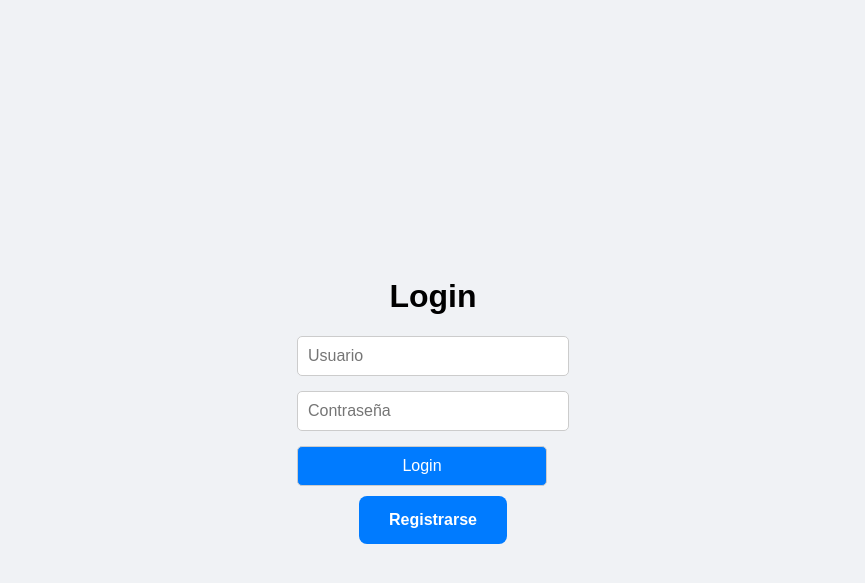
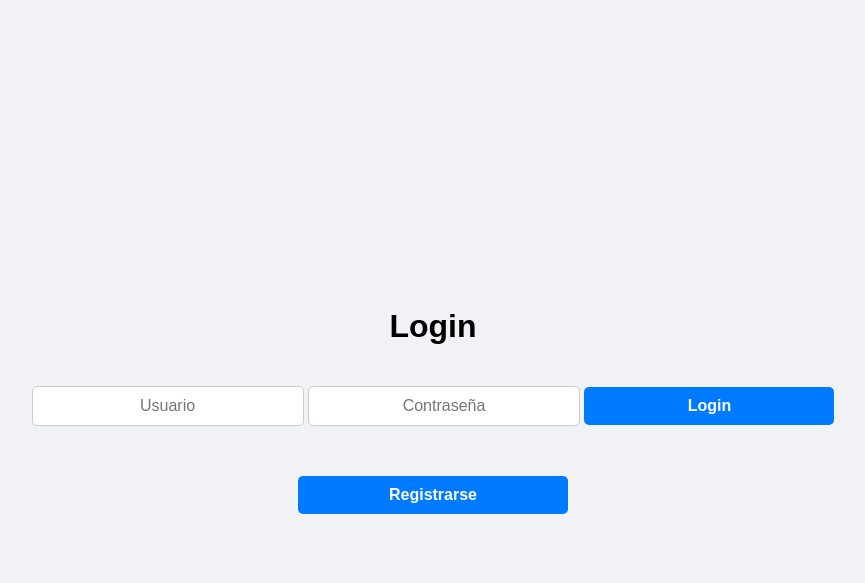
Before and after one commit to DravenJr/Proyecto_reservas, a Django app: template auth_service/api/templates/api/index.html in a window 1280 px wide. Shown: the top 583 px of the page, without its empty margins (207-1072 px from the left). Run offline with Django 4.2, Linux system fonts and the light colour scheme; the template is opened without the code that fills it, so the values that code supplies are empty.

Commit message:
Mensaje descriptivo del cambio

```diff
--- a/auth_service/api/templates/api/index.html
+++ b/auth_service/api/templates/api/index.html
@@ -15,42 +15,33 @@
             background-color: #f0f2f5;
         }
 
-        .buttons, .login-form {
+        .form-container {
             display: flex;
             flex-direction: column;
-            gap: 15px;
+            align-items: center;
+            gap: 20px;
         }
 
-        a.button {
-            text-decoration: none;
-            background-color: #007BFF;
-            color: white;
-            padding: 15px 30px;
-            border-radius: 8px;
-            font-weight: bold;
-            text-align: center;
-            transition: background-color 0.3s;
-        }
-
-        a.button:hover {
-            background-color: #0056b3;
-        }
-
-        input, button {
+        input, button, a.button {
             padding: 10px;
             border-radius: 5px;
             border: 1px solid #ccc;
             font-size: 16px;
             width: 250px;
+            text-align: center;
         }
 
-        button {
+        button, a.button {
             background-color: #007BFF;
             color: white;
+            text-decoration: none;
+            font-weight: bold;
             cursor: pointer;
+            transition: background-color 0.3s;
+            border: none;
         }
 
-        button:hover {
+        button:hover, a.button:hover {
             background-color: #0056b3;
         }
 
@@ -61,21 +52,20 @@
     </style>
 </head>
 <body>
-    <div class="buttons">
+    <div class="form-container">
         <h1>Login</h1>
-    </div>
 
-    <form id="loginForm" class="login-form">
-        <input type="text" name="username" placeholder="Usuario" required>
-        <input type="password" name="password" placeholder="Contraseña" required>
-        <button type="submit">Login</button>
-    </form>
+        <!-- Formulario de Login -->
+        <form id="loginForm">
+            <input type="text" name="username" placeholder="Usuario" required>
+            <input type="password" name="password" placeholder="Contraseña" required>
+            <button type="submit">Login</button>
+        </form>
 
-    <div id="loginResult"></div>
+        <div id="loginResult"></div>
 
-    <!-- Botones de navegación -->
-    <div class="buttons">
-        <a href="/auth/register/" class="button">Registrarse</a>
+        <!-- Botón de Registro -->
+        <a href="/register/" class="button">Registrarse</a>
     </div>
 
     <script>
@@ -92,26 +82,22 @@
             };
 
             try {
-                const response = await fetch('/auth/login/', {
+                const response = await fetch('/login/', {
                     method: 'POST',
-                    headers: {
-                        'Content-Type': 'application/json'
-                    },
+                    headers: { 'Content-Type': 'application/json' },
                     body: JSON.stringify(data)
                 });
 
                 const resData = await response.json();
 
                 if (response.ok) {
-                    // Login exitoso, guardar tokens en localStorage
                     localStorage.setItem('access_token', resData.access);
                     localStorage.setItem('refresh_token', resData.refresh);
                     resultDiv.style.color = 'green';
                     resultDiv.textContent = 'Login exitoso! Redirigiendo...';
 
-                    // Redirigir al dashboard
                     setTimeout(() => {
-                        window.location.href = '/auth/dashboard/';
+                        window.location.href = '/dashboard/';
                     }, 1000);
                 } else {
                     resultDiv.style.color = 'red';
--- a/auth_service/api/templates/api/register.html
+++ b/auth_service/api/templates/api/register.html
@@ -77,11 +77,12 @@
             };
 
             try {
-                const res = await fetch('/auth/register/', {  // <-- prefijo /auth agregado
+                const res = await fetch('/register/', {
                     method: 'POST',
                     headers: { 'Content-Type': 'application/json' },
                     body: JSON.stringify(data)
                 });
+
 
                 if (res.ok) {
                     message.style.color = 'green';
```
